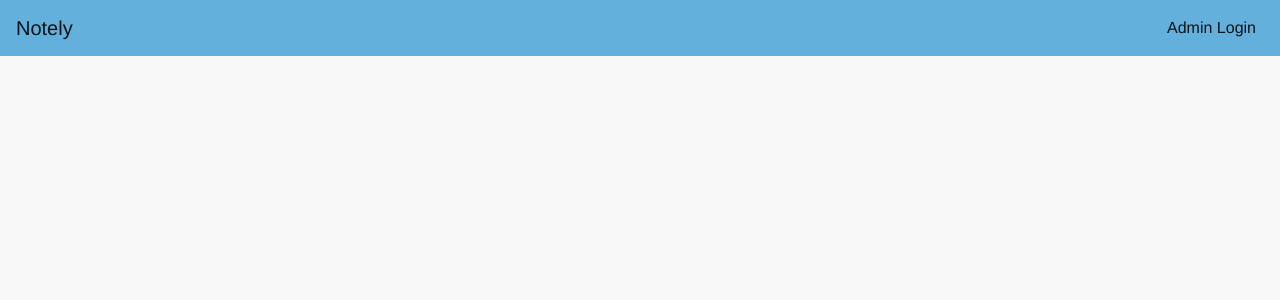
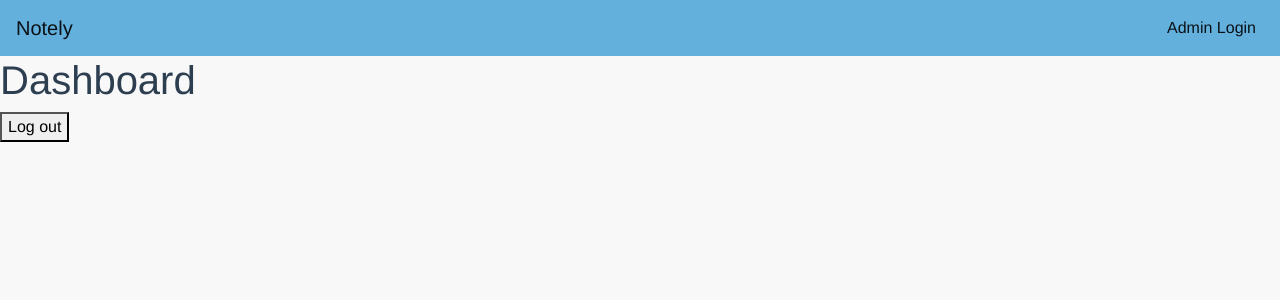
Before and after one commit to georgeben/Using-Vuex-for-state-management, a Vue app: page /dashboard in a window 1280 px wide. Shown: the top 300 px of the page. Built offline with nearby package versions, Linux system fonts and the light colour scheme; sample sign-in values are in the browser's storage.

Commit message:
Registered admins can now sign in to dashboard

```diff
--- a/src/router.js
+++ b/src/router.js
@@ -2,10 +2,11 @@ import Vue from 'vue'
 import Router from 'vue-router'
 import Home from './views/Home.vue';
 import Login from './views/Login.vue';
+import Dashboard from './views/Dashboard.vue';
 
 Vue.use(Router)
 
-export default new Router({
+let router = new Router({
   mode: 'history',
   routes: [
     {
@@ -21,5 +22,38 @@ export default new Router({
         guest: true,
       }
     },
+    {
+      path: '/dashboard',
+      name: 'Dashboard',
+      component: Dashboard,
+      meta: {
+        requiresAuth: true,
+      }
+    },
   ]
 })
+
+router.beforeEach((to, from, next) => {
+  // console.log("To",to);
+  if(to.matched.some(record => record.meta.requiresAuth)){
+    if(localStorage.getItem('user') == null){
+      next({
+        path: '/login',
+        params: {nextUrl: to.fullPath}
+      })
+    }else{
+      next();
+    }
+  }else if(to.matched.some(record => record.meta.guest)){
+    if(localStorage.getItem('user') == null){
+      next()
+    }else{
+      next({name: 'Dashboard'})
+    }
+  }else{
+    next();
+  }
+
+})
+
+export default router;
--- /dev/null
+++ b/src/views/Dashboard.vue
@@ -0,0 +1,18 @@
+<template>
+    <div>
+        <h1>Dashboard</h1>
+        <button @click="logOut">Log out</button>
+    </div>
+</template>
+
+<script>
+export default {
+    name: 'Dashboard',
+    methods: {
+        logOut(){
+            localStorage.removeItem('user');
+            this.$router.push('/')
+        }
+    }
+}
+</script>
--- a/src/views/Login.vue
+++ b/src/views/Login.vue
@@ -35,6 +35,7 @@ export default {
                 if(user.password === this.password){
                     console.log("Successfully logged in");
                     localStorage.setItem('user', JSON.stringify(user))
+                    this.$router.push('/dashboard')
                 }else{
                     console.log("Wrong password");
                 }
```
